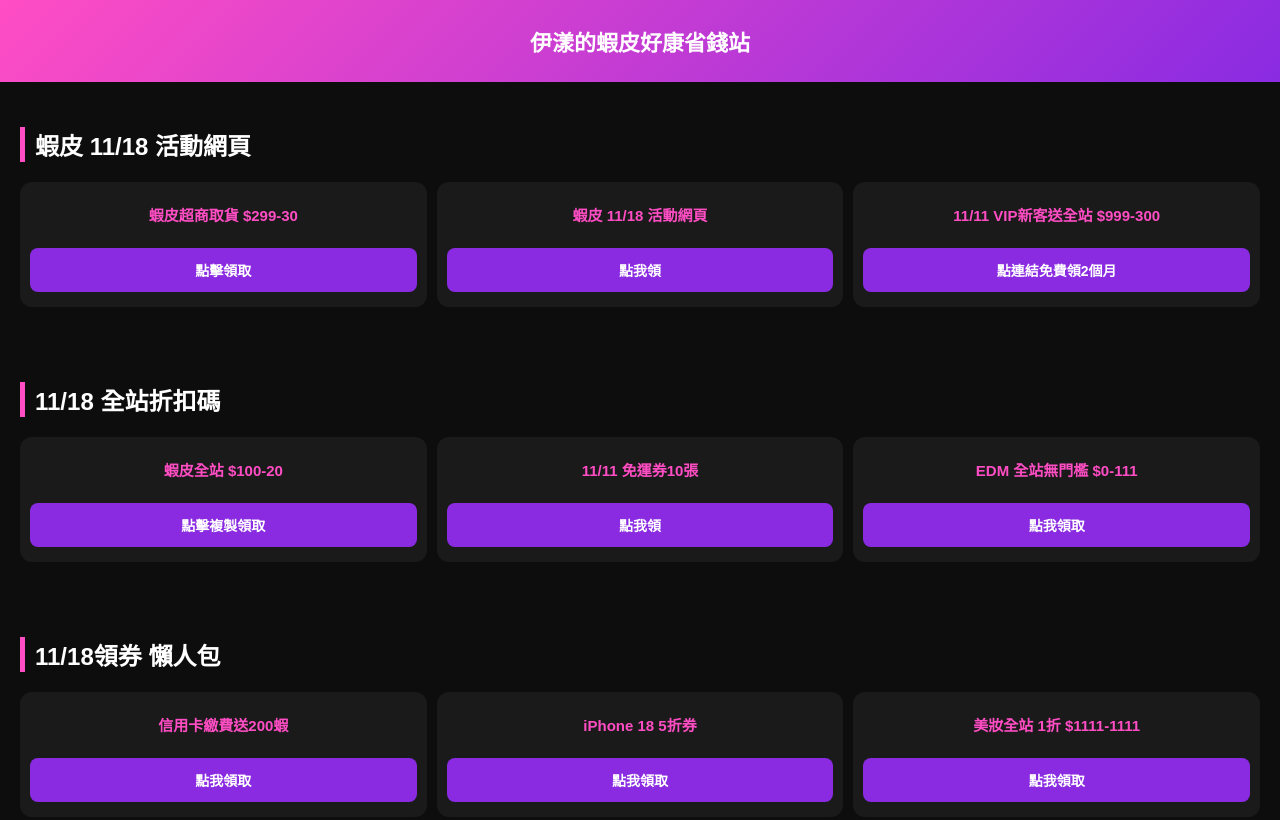
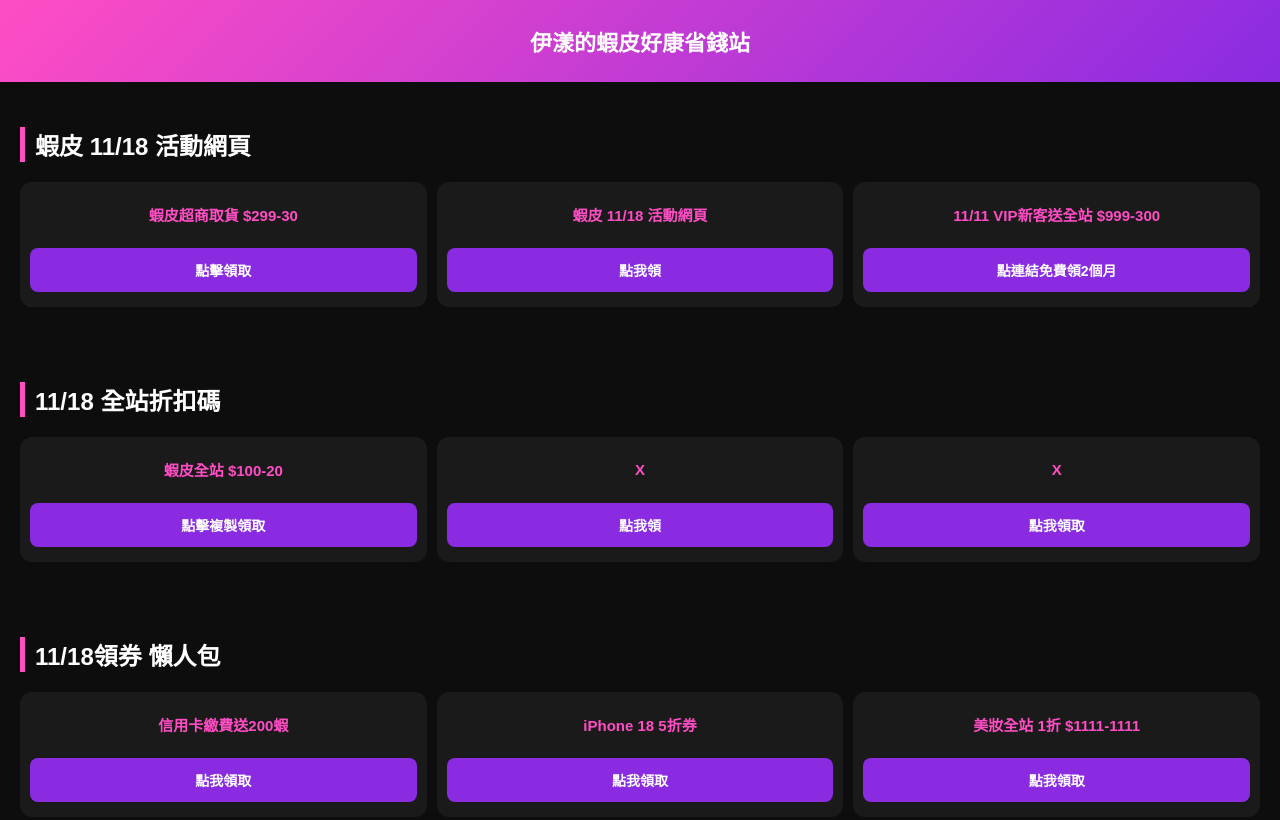
Before and after one commit to eeveemoney/eeveemoney.github.io, a plain HTML site: page 11.html in a window 1280 px wide. Shown: the top 820 px of the page. Drawn offline with Linux system fonts and the light colour scheme.

Commit message:
Update 11.html

```diff
--- a/11.html
+++ b/11.html
@@ -156,20 +156,20 @@ button:hover {
 
         <div class="coupon-box">
             <div class="coupon-title">蝦皮全站 $100-20</div>
-            <button onclick="claimCoupon('NOVSHO11','https://s.shopee.tw/3LSIGXrJWp')">
+            <button onclick="claimCoupon('NOV18SHO ','https://s.shopee.tw/9pfxNQbL4O')">
                 點擊複製領取
             </button>
         </div>
 
         <div class="coupon-box">
-            <div class="coupon-title">11/11 免運券10張</div>
+            <div class="coupon-title">X</div>
             <button onclick="goToLink('https://s.shopee.tw/8fTohajkWI')">
                 點我領
             </button>
         </div>
 
         <div class="coupon-box">
-            <div class="coupon-title">EDM 全站無門檻 $0-111</div>
+            <div class="coupon-title">X</div>
             <button onclick="claimCoupon('EDMYGL11','https://s.shopee.tw/8pnF3H3k70')">
                 點我領取
             </button>
```
